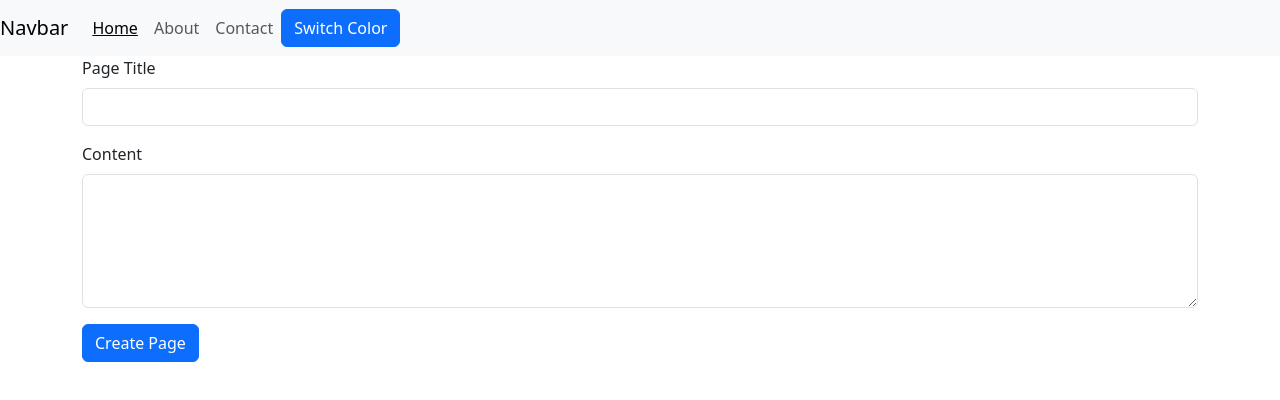
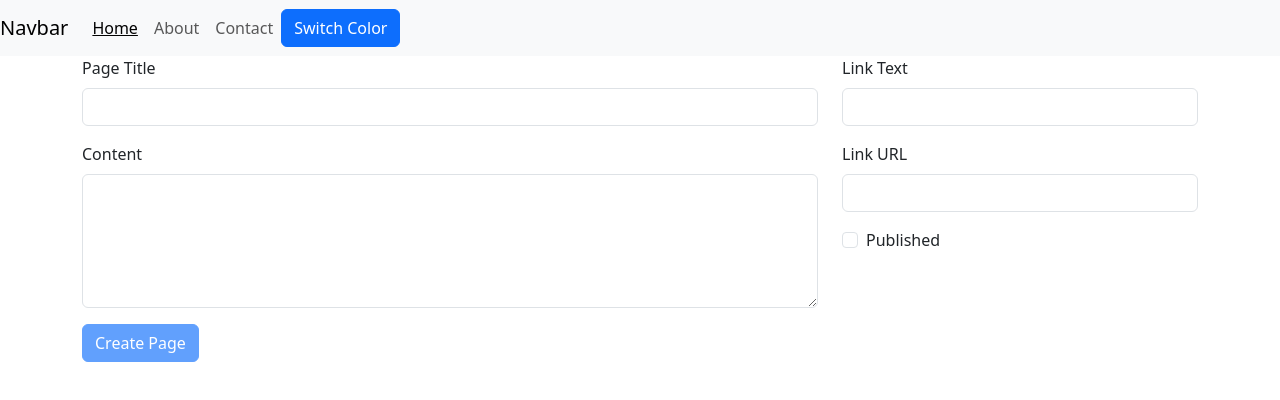
Before and after one commit to harshkumarkhatri/Vue-Learning-2, a Vue app: page / in a window 1280 px wide. Shown: the top 400 px of the page. Built offline with nearby package versions, Linux system fonts and the light colour scheme.

Commit message:
Updated the old form, added validations to it

```diff
--- a/src/components/CreatePage.vue
+++ b/src/components/CreatePage.vue
@@ -1,6 +1,7 @@
 <template>
-  <div class="container mb-3">
-    <form action="">
+  <form action="" class="container mb-3">
+    <div class="row">
+      <div class="col-md-8">
         <div class="mb-3">
           <label for="" class="form-label"> Page Title </label>
           <input type="text" class="form-control" v-model="pageTitle" />
@@ -18,16 +19,34 @@
             v-model="content"
           ></textarea>
         </div>
+      </div>
+      <div class="col">
+        <div class="mb-3">
+          <label for="" class="form-label"> Link Text </label>
+          <input type="text" class="form-control" v-model="linkText" />
+        </div>
+        <div class="mb-3">
+          <label for="" class="form-label"> Link URL </label>
+          <input type="text" class="form-control" v-model="linkUrl" />
+        </div>
+        <div class="row-mb-3">
+          <div class="form-check">
+            <input class="form-check-input" type="checkbox" />
+            <label class="form-check-label" for="gridCheck1">Published</label>
+          </div>
+        </div>
+      </div>
+    </div>
     <div class="mb-3">
       <button
         class="btn btn-primary"
-          @click="pageCreated({ pageTitle, content })"
+        @click.prevent="submitForm"
+        :disabled="isFormInvalid"
       >
         Create Page
       </button>
     </div>
   </form>
-  </div>
 </template>
 
 <script>
@@ -38,7 +57,32 @@
     return {
       pageTitle: "",
       content: "",
+      linkText: "",
+      linkUrl: "",
     };
+  },
+  computed: {
+    isFormInvalid() {
+      return (
+        !this.pageTitle || !this.content || !this.linkText || !this.linkUrl
+      );
+    },
+  },
+  methods: {
+    submitForm() {
+      if (!this.pageTitle || !this.content || !this.linkText || !this.linkUrl) {
+        alert("Please fill all fields to continue");
+        return;
+      }
+      this.pageCreated({
+        pageTitle: this.pageTitle,
+        content: this.content,
+        link: {
+          text: this.linkText,
+          url: this.linkUrl,
+        },
+      });
+    },
   },
 };
 </script>
```
Lines whose indentation alone changed are shown as unchanged.
